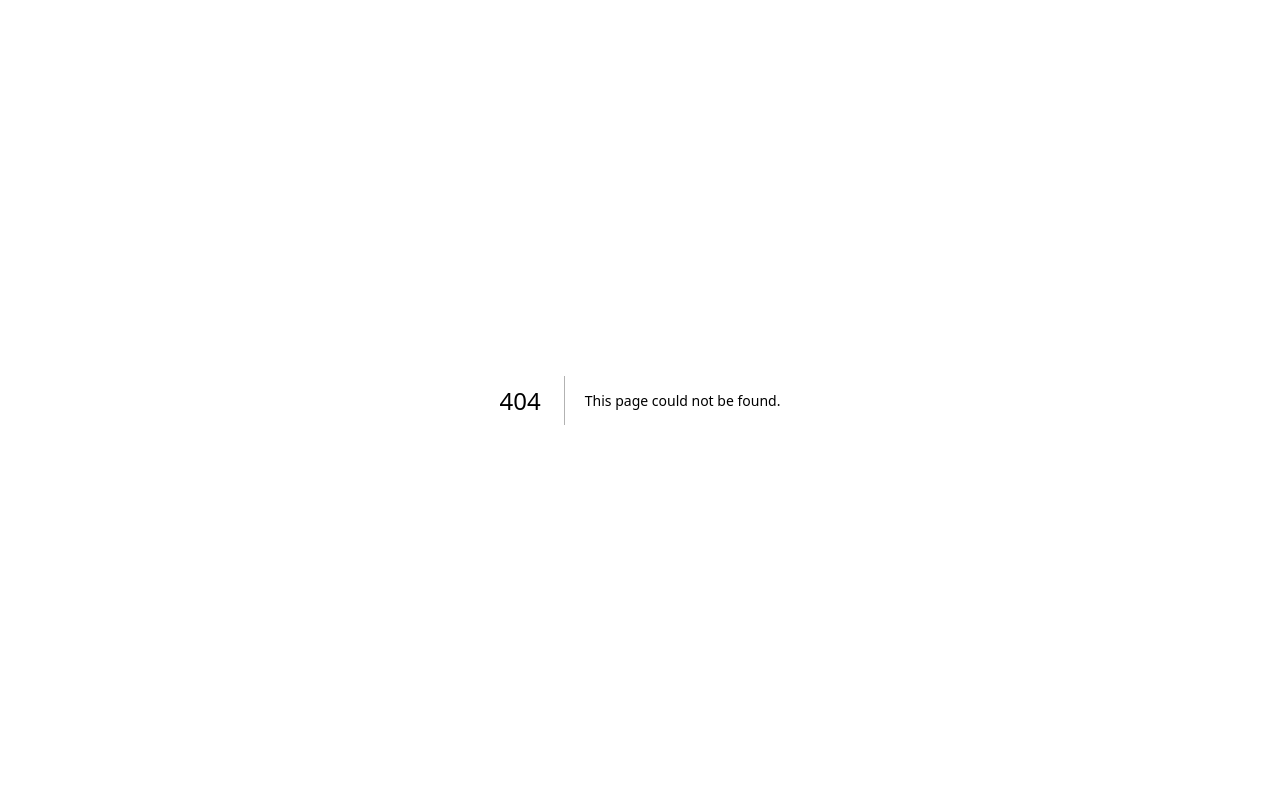
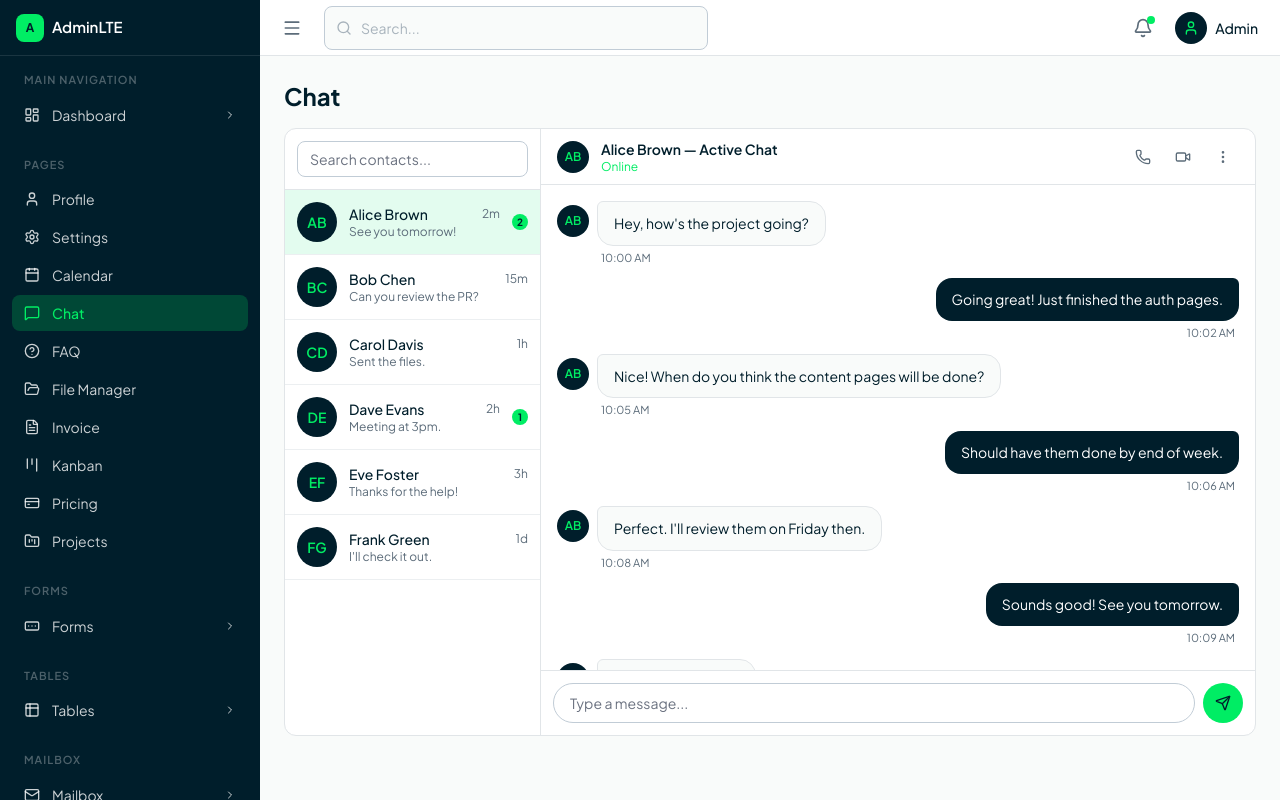
Before and after one commit to mvahidsm7/adminlte-x-mongodb, a Next.js app: page /pages/chat in a window 1280 px wide. Before the commit this address had no page. Built offline with nearby package versions, Linux system fonts and the light colour scheme.

Commit message:
feat: add Chat page

```diff
--- /dev/null
+++ b/src/app/(main)/pages/chat/page.tsx
@@ -0,0 +1,117 @@
+import type { Metadata } from 'next'
+import { Send, Phone, Video, MoreVertical } from 'lucide-react'
+import Avatar from '@/components/ui/Avatar'
+
+export const metadata: Metadata = { title: 'Chat — AdminLTE' }
+
+const contacts = [
+  { name: 'Alice Brown',  lastMsg: 'See you tomorrow!',        time: '2m',  unread: 2 },
+  { name: 'Bob Chen',     lastMsg: 'Can you review the PR?',   time: '15m', unread: 0 },
+  { name: 'Carol Davis',  lastMsg: 'Sent the files.',           time: '1h',  unread: 0 },
+  { name: 'Dave Evans',   lastMsg: 'Meeting at 3pm.',           time: '2h',  unread: 1 },
+  { name: 'Eve Foster',   lastMsg: 'Thanks for the help!',      time: '3h',  unread: 0 },
+  { name: 'Frank Green',  lastMsg: "I'll check it out.",        time: '1d',  unread: 0 },
+]
+
+const messages = [
+  { from: 'Alice Brown', text: "Hey, how's the project going?",                          time: '10:00 AM', self: false },
+  { from: 'Me',          text: 'Going great! Just finished the auth pages.',              time: '10:02 AM', self: true  },
+  { from: 'Alice Brown', text: 'Nice! When do you think the content pages will be done?', time: '10:05 AM', self: false },
+  { from: 'Me',          text: 'Should have them done by end of week.',                   time: '10:06 AM', self: true  },
+  { from: 'Alice Brown', text: "Perfect. I'll review them on Friday then.",               time: '10:08 AM', self: false },
+  { from: 'Me',          text: 'Sounds good! See you tomorrow.',                          time: '10:09 AM', self: true  },
+  { from: 'Alice Brown', text: 'See you tomorrow!',                                       time: '10:10 AM', self: false },
+]
+
+export default function ChatPage() {
+  return (
+    <div className="space-y-4">
+      <h1 className="text-2xl font-bold text-ink">Chat</h1>
+
+      <div className="flex h-[calc(100vh-12rem)] min-h-[500px] border border-hairline rounded-lg overflow-hidden bg-white">
+        {/* Sidebar: contact list */}
+        <div className="w-64 shrink-0 border-r border-hairline flex flex-col">
+          <div className="p-3 border-b border-hairline">
+            <input
+              type="text"
+              placeholder="Search contacts..."
+              className="w-full h-9 rounded-md border border-hairline-strong px-3 text-sm focus:outline-none focus:border-mongo-green-dark"
+            />
+          </div>
+          <div className="flex-1 overflow-y-auto">
+            {contacts.map((contact, i) => (
+              <div
+                key={i}
+                className={`flex items-center gap-3 px-3 py-3 hover:bg-surface cursor-pointer border-b border-hairline-soft ${i === 0 ? 'bg-surface-feature' : ''}`}
+              >
+                <Avatar name={contact.name} size="md" />
+                <div className="flex-1 min-w-0">
+                  <div className="flex items-center justify-between">
+                    <p className="text-sm font-medium text-ink truncate">{contact.name}</p>
+                    <span className="text-xs text-steel shrink-0 ml-1">{contact.time}</span>
+                  </div>
+                  <p className="text-xs text-steel truncate">{contact.lastMsg}</p>
+                </div>
+                {contact.unread > 0 && (
+                  <span className="w-4 h-4 rounded-full bg-mongo-green text-ink text-[10px] font-bold flex items-center justify-center shrink-0">
+                    {contact.unread}
+                  </span>
+                )}
+              </div>
+            ))}
+          </div>
+        </div>
+
+        {/* Main chat area */}
+        <div className="flex flex-col flex-1 min-w-0">
+          {/* Chat header */}
+          <div className="h-14 border-b border-hairline flex items-center justify-between px-4 shrink-0">
+            <div className="flex items-center gap-3">
+              <Avatar name="Alice Brown" size="sm" />
+              <div>
+                <p className="text-sm font-semibold text-ink">Alice Brown — Active Chat</p>
+                <p className="text-xs text-mongo-green">Online</p>
+              </div>
+            </div>
+            <div className="flex items-center gap-2 text-steel">
+              <button className="p-2 hover:bg-surface rounded-md"><Phone className="w-4 h-4" /></button>
+              <button className="p-2 hover:bg-surface rounded-md"><Video className="w-4 h-4" /></button>
+              <button className="p-2 hover:bg-surface rounded-md"><MoreVertical className="w-4 h-4" /></button>
+            </div>
+          </div>
+
+          {/* Messages */}
+          <div className="flex-1 overflow-y-auto p-4 space-y-3">
+            {messages.map((msg, i) => (
+              <div key={i} className={`flex gap-2 ${msg.self ? 'flex-row-reverse' : ''}`}>
+                {!msg.self && <Avatar name={msg.from} size="sm" className="shrink-0 mt-1" />}
+                <div className={`max-w-[70%] ${msg.self ? 'items-end' : 'items-start'} flex flex-col`}>
+                  <div className={`px-4 py-2.5 rounded-2xl text-sm leading-relaxed ${
+                    msg.self
+                      ? 'bg-mongo-teal-deep text-white rounded-tr-sm'
+                      : 'bg-surface text-ink rounded-tl-sm border border-hairline'
+                  }`}>
+                    {msg.text}
+                  </div>
+                  <span className="text-[11px] text-steel mt-1 px-1">{msg.time}</span>
+                </div>
+              </div>
+            ))}
+          </div>
+
+          {/* Message input */}
+          <div className="p-3 border-t border-hairline flex items-center gap-2 shrink-0">
+            <input
+              type="text"
+              placeholder="Type a message..."
+              className="flex-1 h-10 rounded-full border border-hairline-strong px-4 text-sm focus:outline-none focus:border-mongo-green-dark"
+            />
+            <button className="w-10 h-10 rounded-full bg-mongo-green flex items-center justify-center hover:bg-mongo-green-mid transition-colors">
+              <Send className="w-4 h-4 text-ink" />
+            </button>
+          </div>
+        </div>
+      </div>
+    </div>
+  )
+}
```
Also changed, not shown: 1 other file (tests, documents, lock files or other folders).
